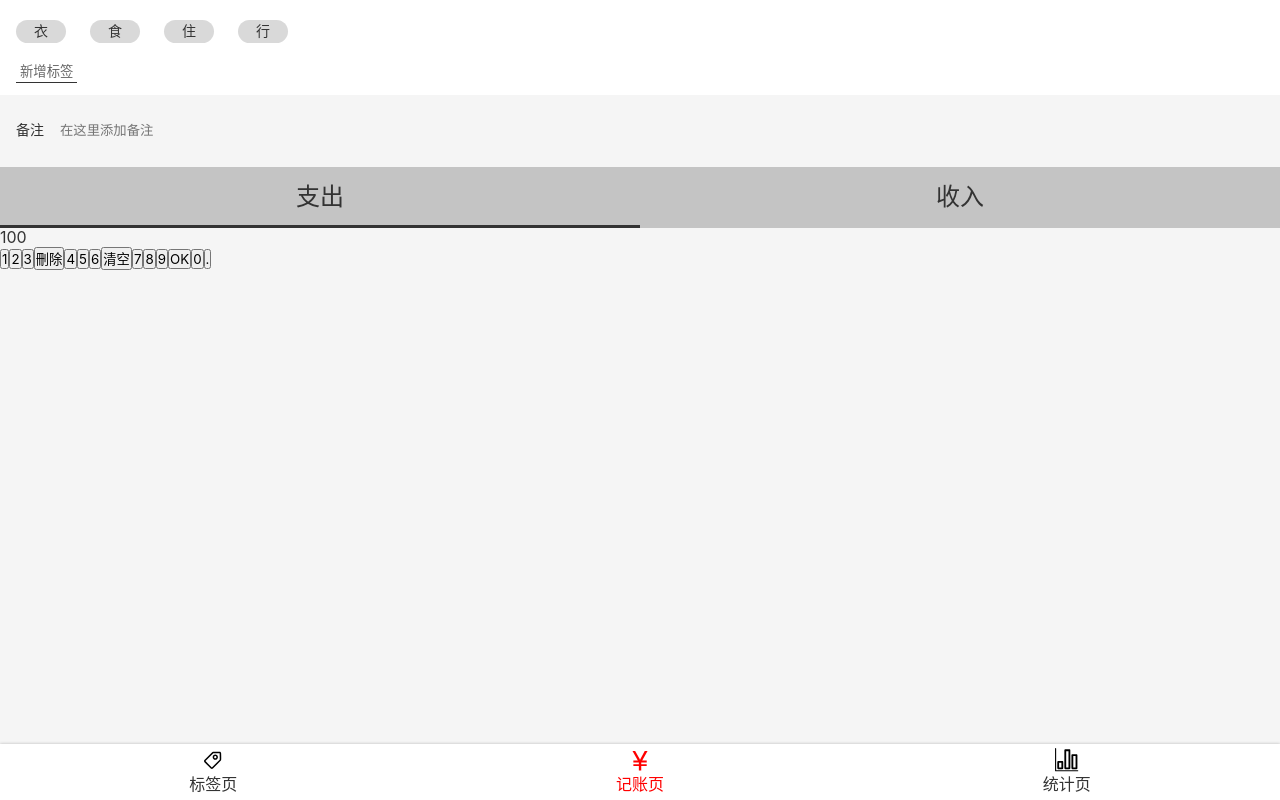
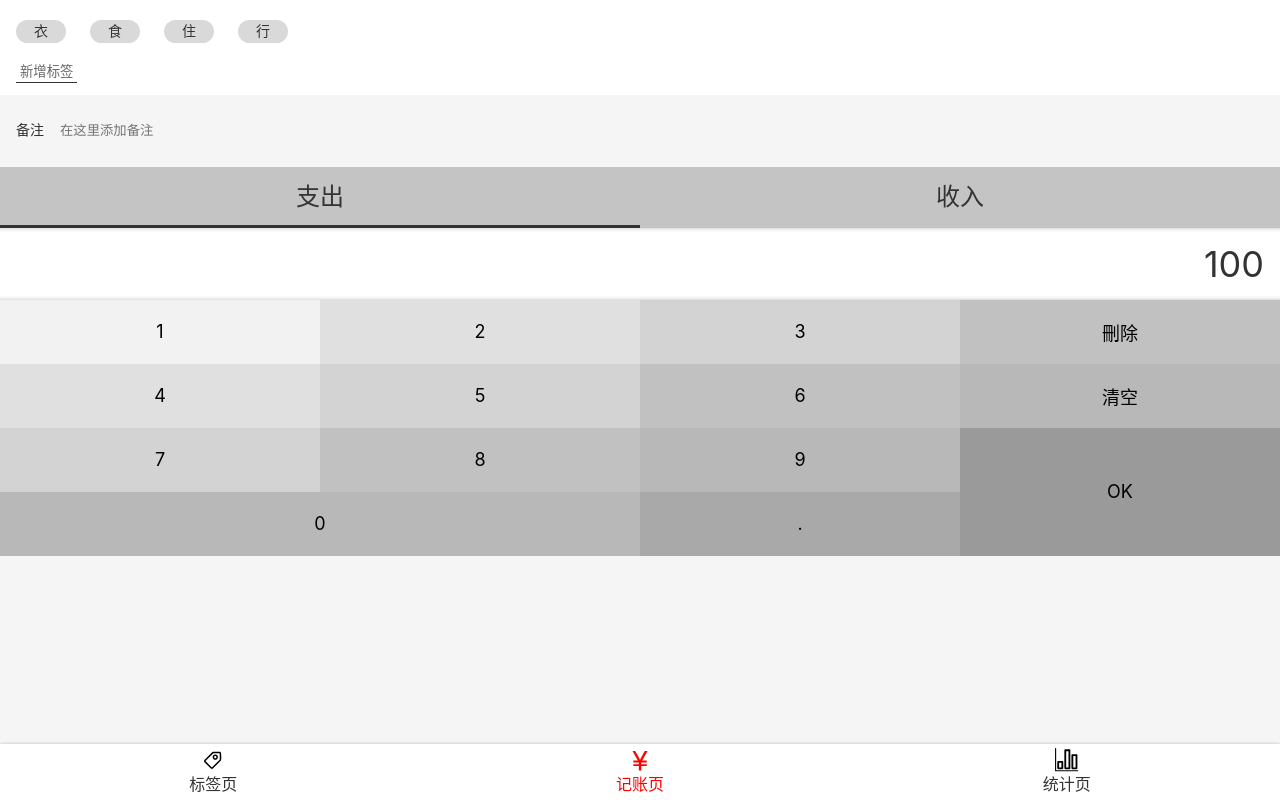
Before and after one commit to li123147/money-3-website1, a React app: page /money#/money in a window 1280 px wide. Built offline with nearby package versions, Linux system fonts and the light colour scheme.

Commit message:
完成Money.tsx 之 数字面板 UI

```diff
--- a/src/index.scss
+++ b/src/index.scss
@@ -39,3 +39,8 @@
   height: 1em;
   display: inline-block;
 }
+.clearfix::after{
+  content: '';
+  display: block;
+  clear: both;
+}
--- a/src/views/Money.tsx
+++ b/src/views/Money.tsx
@@ -60,6 +60,52 @@
 }
 `;
 const NumberPadSection = styled.section`
+ display:flex;
+  flex-direction: column;
+  > .output{
+    background:white;
+    font-size: 36px;
+    line-height: 72px;
+    text-align:right;
+    padding: 0 16px;
+    box-shadow: inset 0 -5px 5px -5px rgba(0,0,0,0.25),
+                inset 0 5px 5px -5px rgba(0,0,0,0.25);
+  }
+  > .pad{
+    > button{
+      font-size: 18px; float: left; width: 25%; height: 64px; border: none;
+      &.ok{ height: 128px; float: right; }
+      &.zero{ width: 50%; }
+      &:nth-child(1){
+        background:#f2f2f2;
+      }
+      &:nth-child(2),
+      &:nth-child(5) {
+        background:#E0E0E0;
+      }
+      &:nth-child(3),
+      &:nth-child(6),
+      &:nth-child(9) {
+        background:#D3D3D3;
+      }
+      &:nth-child(4),
+      &:nth-child(7),
+      &:nth-child(10) {
+        background:#C1C1C1;
+      }
+      &:nth-child(8),
+      &:nth-child(11),
+      &:nth-child(13) {
+        background:#B8B8B8;
+      }
+      &:nth-child(12) {
+        background:#9A9A9A;
+      }
+      &:nth-child(14) {
+        background:#A9A9A9;
+      }
+    }
+  }
 `;
 
 function Money() {
@@ -77,7 +123,7 @@
             <NotesSection>
                 <label>
                     <span>备注</span>
-                    <input type="text" placeholder = "在这里添加备注" />
+                    <input type="text" placeholder="在这里添加备注" />
                 </label>
             </NotesSection>
             <CategorySection>
@@ -87,8 +133,10 @@
                 </ul>
             </CategorySection>
             <NumberPadSection>
-                <div>100</div>
-                <div>
+                <div className="output">
+                    100
+                    </div>
+                <div className="pad clearfix">
                     <button>1</button>
                     <button>2</button>
                     <button>3</button>
@@ -100,9 +148,9 @@
                     <button>7</button>
                     <button>8</button>
                     <button>9</button>
-                    <button>OK</button>
-                    <button>0</button>
-                    <button>.</button>
+                    <button className="ok">OK</button>
+                    <button className="zero">0</button>
+                    <button className="dot">.</button>
                 </div>
             </NumberPadSection>
         </Layout>
```
